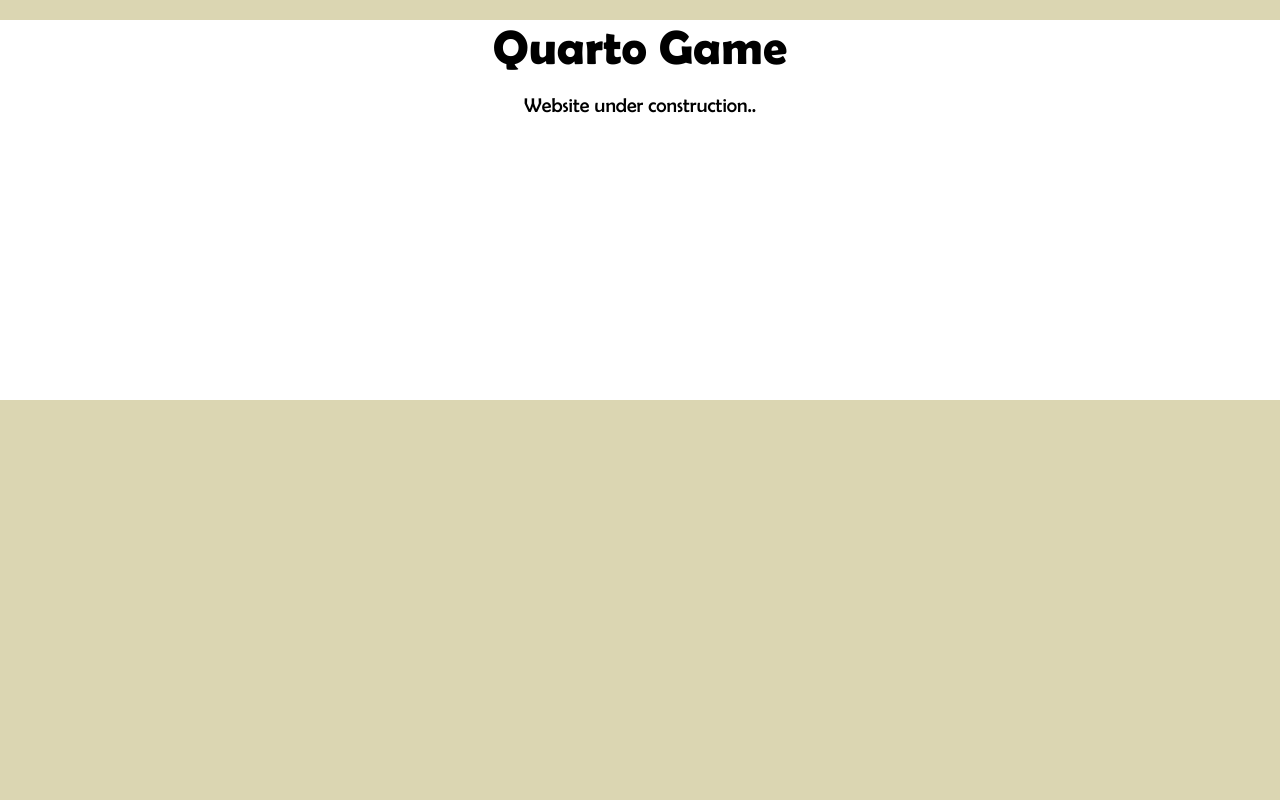
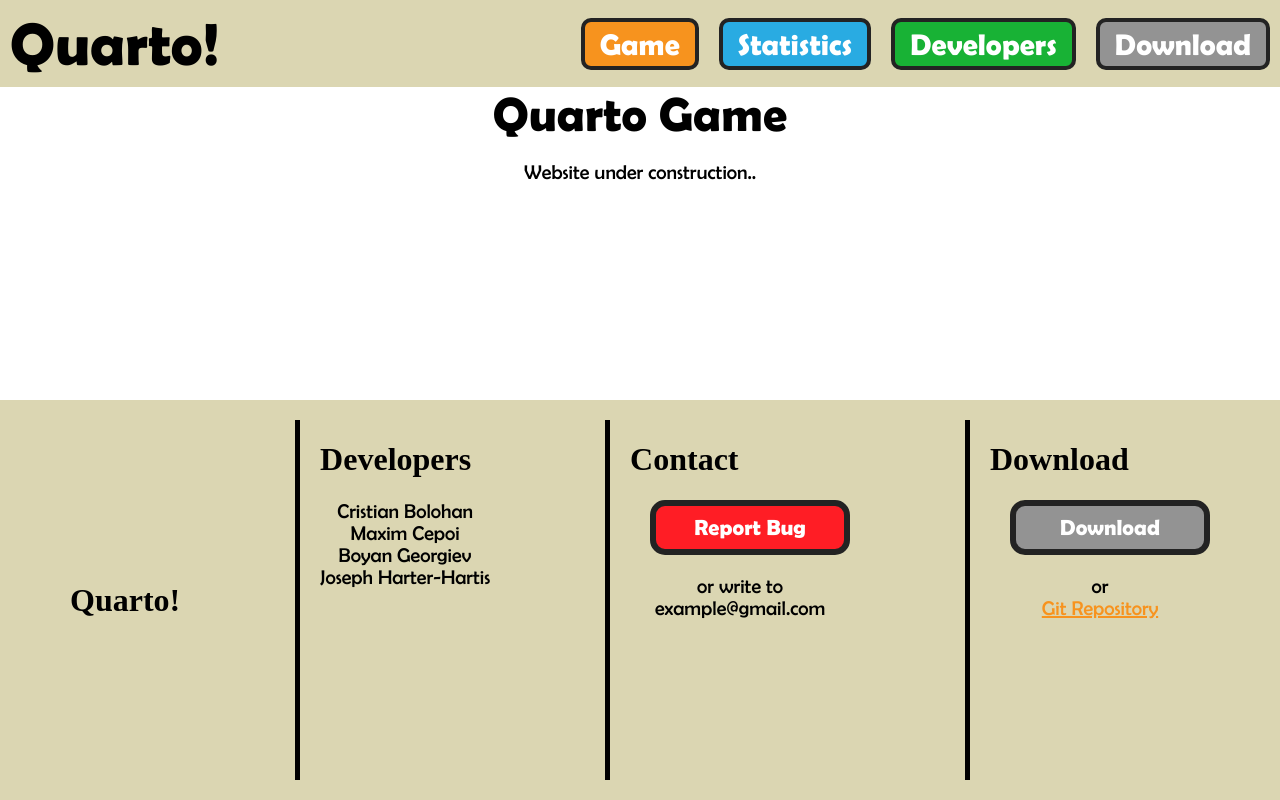
Before and after one commit to bobyTopG/QuartoGame_Website, a plain HTML site: page index.html in a window 1280 px wide. Drawn offline with Linux system fonts and the light colour scheme.

Commit message:
nav-bar changes

```diff
--- a/index.html
+++ b/index.html
@@ -9,12 +9,59 @@
     <link rel="stylesheet" href="css/footer.css">
 </head>
 <body>
-    <nav></nav>
-    <main>
-        <h1>Quarto Game</h1>
-        <p>Website under construction..</p>
-    </main>
-    <footer></footer>
-    <script src="js/script.js"></script>
+<nav>
+    <p class="logo">Quarto!</p>
+    <div class="buttons">
+        <button class="orange-btn">Game</button>
+        <button class="blue-btn">Statistics</button>
+        <button class="green-btn">Developers</button>
+        <button>Download</button>
+    </div>
+    <img src="resources/burger.png" alt="burger-icon" class="burger-item">
+</nav>
+<main>
+    <h1>Quarto Game</h1>
+    <p>Website under construction..</p>
+</main>
+<footer>
+    <div class="footer-div">
+        <h1>Quarto!</h1>
+    </div>
+    <div class="footer-div">
+        <h1>Developers</h1>
+        <p>
+            Cristian Bolohan<br>
+            Maxim Cepoi<br>
+            Boyan Georgiev<br>
+            Joseph Harter-Hartis
+        </p>
+    </div>
+    <div class="footer-div">
+        <h1>
+            Contact
+        </h1>
+        <div class="center">
+            <button type="button" class="default-button red-button">Report Bug</button>
+        </div>
+        <p>
+            or write to<br>
+            example@gmail.com
+        </p>
+    </div>
+    <div class="footer-div">
+        <h1>
+            Download
+        </h1>
+        <div class="center">
+            <button type="button" class="default-button gray-button">Download</button>
+        </div>
+        <p>
+            or<br>
+            <a href="https://gitlab.com/kdg-ti/integration-1.2/2024-2025/acs103-t2/ACS103-T2-Game" class="a">Git
+                Repository</a>
+        </p>
+    </div>
+</footer>
+<script src="js/script.js"></script>
 </body>
 </html>
```
